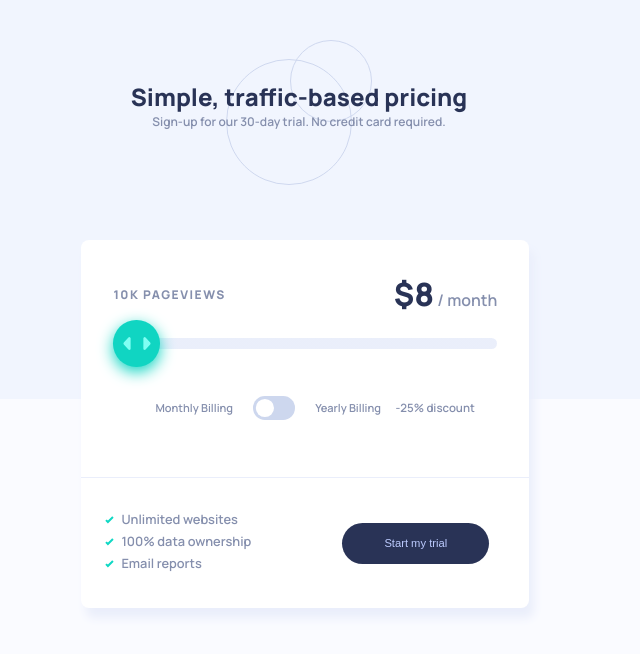
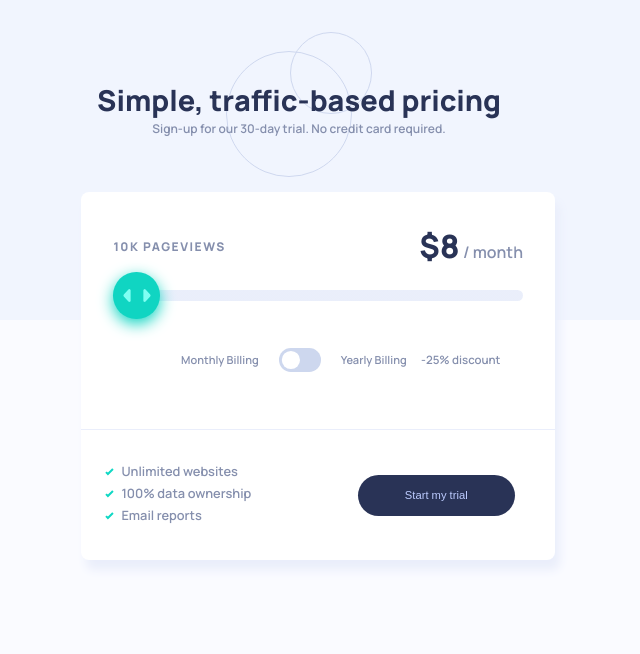
Before and after one commit to HaroldTheCoder/Interactive-Pricing-Slider, a plain HTML site: page index.html in a window 1280 px wide. Shown: the whole page, without its empty margins (341-981 px from the left). Drawn offline with Linux system fonts and the light colour scheme.

Commit message:
Add files via upload

```diff
--- a/style.css
+++ b/style.css
@@ -17,7 +17,7 @@ body .container-header, #main-container, #card, .card-top {
     flex-flow: column;
 }
 h1 {
-    font-size: 1.50em;
+    font-size: 1.80em;
     font-weight: 900;
     z-index: 1;
 }
@@ -42,12 +42,12 @@ p {
 }
 .container-header{
     width: 100vw;
-    height: 50vh;
+    height: 40vh;
     display: flex;
     padding-top: 5em;
     justify-content: baseline;
     align-items: center;
-    background: url(images/bg-pattern.svg) no-repeat left top/100%;
+    background: url(images/bg-pattern.svg) no-repeat left bottom/cover;
 }
 .circles-pattern {
     position: absolute;
@@ -57,7 +57,7 @@ p {
     position: absolute;
     top: 60%;
     left: 33%;
-    width: 35%;
+    width: 37%;
     margin: auto;
     border-radius: 0.50rem;
     background-color: hsl(0, 0%, 100%);
```
